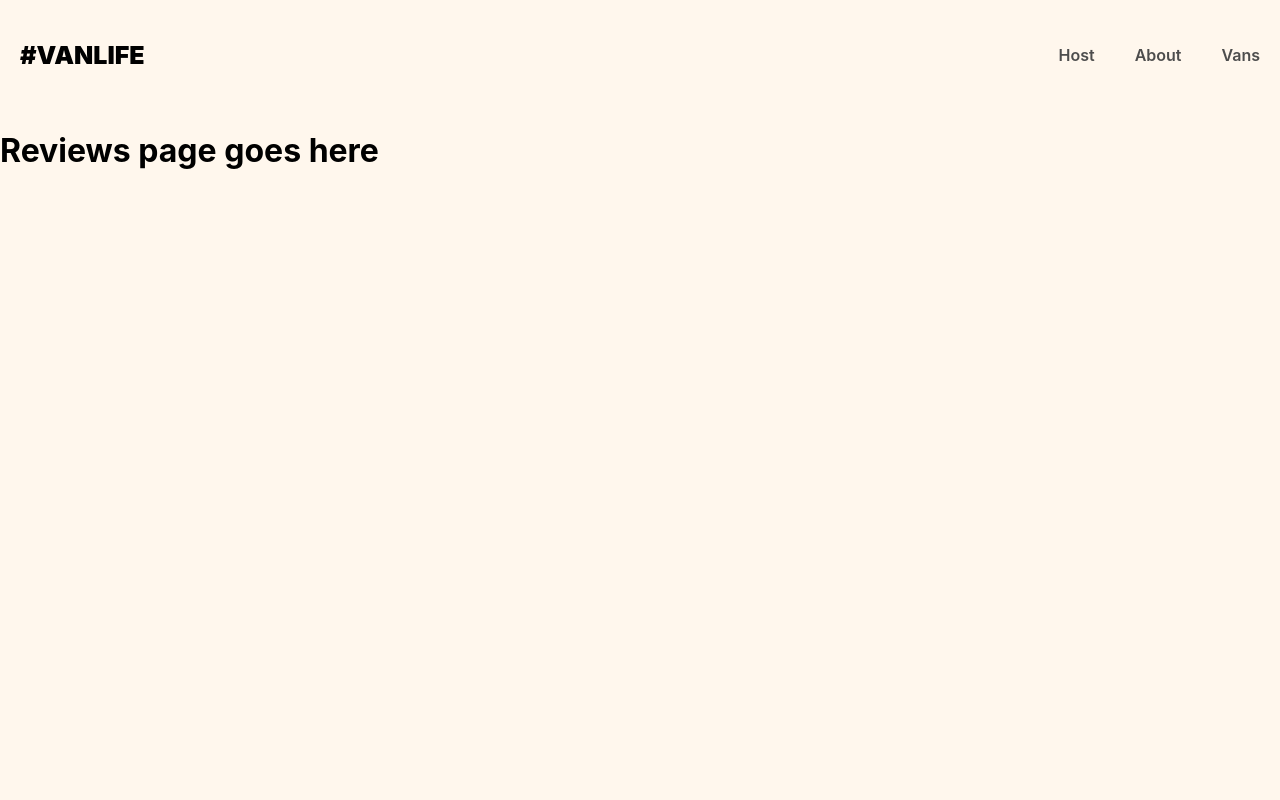
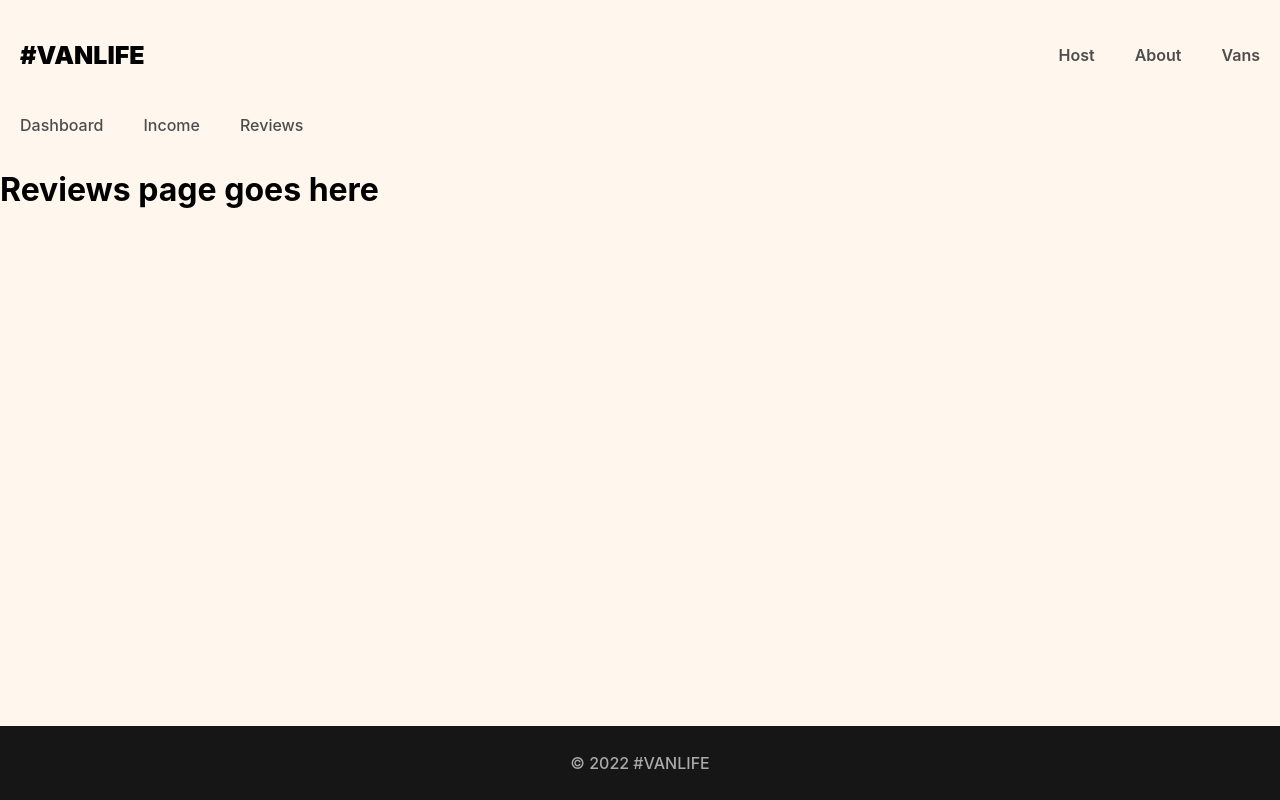
Before and after one commit to Tundoor/CS20240188_WFO2407_GroupC_Thandolwethu-Mbokazi_DJS08, a React (Vite) app: page /host/reviews in a window 1280 px wide. Built offline with nearby package versions, Linux system fonts and the light colour scheme; what miragejs would draw is missing.

Commit message:
Created footer and Host Navigation

```diff
--- /dev/null
+++ b/Comps/HostLayout.jsx
@@ -0,0 +1,19 @@
+import React from "react";
+import { Link, Outlet} from "react-router-dom";
+
+
+function HostLayout () {
+    return (
+        <>
+         <nav className="host-nav">
+           <Link to="/host">Dashboard</Link>
+            <Link to="/host/income">Income</Link>
+            <Link to="/host/reviews">Reviews</Link>
+        </nav>
+        <Outlet/>
+        </>
+
+    )
+}
+
+export default HostLayout
--- /dev/null
+++ b/Comps/footer.jsx
@@ -0,0 +1,9 @@
+import React from "react"
+
+function Footer() {
+    return (
+        <footer>&#169; 2022 #VANLIFE</footer>
+    )
+}
+
+export default Footer
--- a/Comps/layouts.jsx
+++ b/Comps/layouts.jsx
@@ -1,13 +1,17 @@
 import React from "react"
 import { Outlet } from "react-router-dom"
 import Header  from "./header"
+import Footer from "./footer"
 
  function Layout() {
     return (
-        <>
+        <div className="site-wrapper">
             <Header />
+            <main>
             <Outlet />
-        </>
+            </main>
+            <Footer />
+        </div>
     )
 }
 
--- a/src/App.jsx
+++ b/src/App.jsx
@@ -7,6 +7,7 @@
 import Dashboard from "../pages/Hosts/Dashboard"
 import Income from "../pages/Hosts/Income"
 import Reviews from "../pages/Hosts/Reviews.jsx"
+import HostLayout from "../Comps/HostLayout.jsx"
 
 import "../server.js"
 
@@ -16,13 +17,17 @@
     <BrowserRouter>
       <Routes>
         <Route path="/" element={<Layout />}>
-          <Route path="/" element={<Home />} />
-          <Route path="/about" element={<About />} />
-          <Route path="/vans" element={<Vans />} />
-          <Route path="/vans/:id" element={<VanDetail />} />
-          <Route path="/host" element={<Dashboard />} />
-          <Route path="/host/income" element={<Income />} />
-          <Route path="/host/reviews" element={<Reviews />} />
+          <Route index element={<Home />} />
+          <Route path="about" element={<About />} />
+          <Route path="vans" element={<Vans />} />
+            <Route path="vans/:id" element={<VanDetail />} />
+
+          <Route path="host" element={<HostLayout />}>
+           <Route index element={<Dashboard />} />
+            <Route path="income" element={<Income />} />
+            <Route path="reviews" element={<Reviews />} />
+          </Route>
+
         </Route>
       </Routes>
     </BrowserRouter>
```
